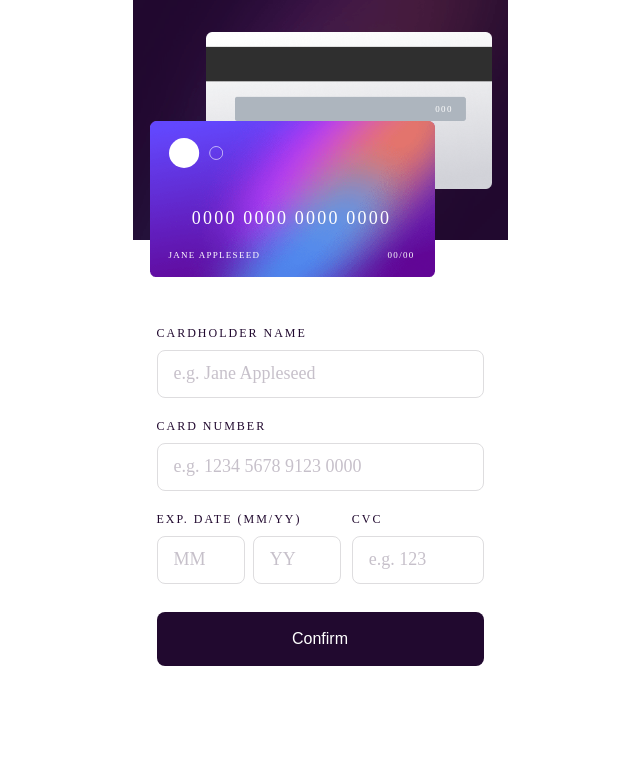
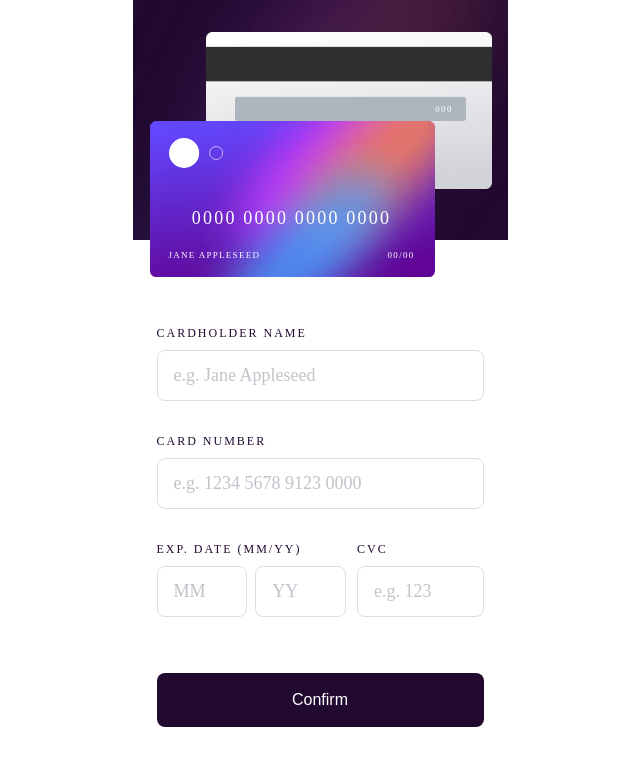
Before and after one commit to roodhouse/frontend-mentor-interactive-card, a React (Create React App) app: page / in a window 1280 px wide. Shown: the top 766 px of the page, without its empty margins (320-960 px from the left). Built offline with nearby package versions, Linux system fonts and the light colour scheme; the HTML template or start-up script is replaced by a standard one.

Commit message:
error divs added

```diff
--- a/src/components/bottom/Form.jsx
+++ b/src/components/bottom/Form.jsx
@@ -10,10 +10,10 @@ function Form() {
     <>
       <div id="formContainer">
         <form noValidate className='w-full flex flex-col items-start'>
-          <div id="cardHolderNameWrapper" className='w-full mb-[20px]'>
+          <div id="cardHolderNameWrapper" className='w-full mb-1'>
             <CardHolderName />
           </div>
-          <div id="cardHolderNumberWrapper" className='w-full mb-[20px]'>
+          <div id="cardHolderNumberWrapper" className='w-full mb-1'>
             <CardHolderNumber />
           </div>
           <div id="expCvcWrapper" className='w-full flex mb-7'>
--- a/src/components/bottom/form/CardHolderName.jsx
+++ b/src/components/bottom/form/CardHolderName.jsx
@@ -8,7 +8,10 @@ function CardHolderName() {
               <label htmlFor="cardHolderName">CARDHOLDER NAME</label>
             </div>
             <div id="theNameContainer">
-              <input type="text" id='cardHolderName' name='cardHolderName' placeholder='e.g. Jane Appleseed' className='w-full border border-solid rounded-lg border-lightGrayishViolet pl-4 py-[11px] placeholder:text-veryDarkViolet placeholder:text-[18px] placeholder:font-["Space_Grotesk"] placeholder:font-medium placeholder:opacity-25' />
+              <input type="text" id='cardHolderName' name='cardHolderName' placeholder='e.g. Jane Appleseed' className='w-full font-["Space_Grotesk"] text-[18px] text-veryDarkViolet border border-solid rounded-lg border-lightGrayishViolet pl-4 py-[11px] placeholder:text-veryDarkViolet placeholder:text-[18px] placeholder:font-["Space_Grotesk"] placeholder:font-medium placeholder:opacity-25' />
+            </div>
+            <div id="cardHolderNameError" className='h-5 text-error text-xs font-["Space_Grotesk"] font-medium mt-2 text-left'>
+              <p id='nameError' className='hidden pt-2'>Name is required</p>
             </div>
           </div>
     </>
--- a/src/components/bottom/form/CardHolderNumber.jsx
+++ b/src/components/bottom/form/CardHolderNumber.jsx
@@ -8,7 +8,10 @@ function CardHolderNumber() {
               <label htmlFor="cardHolderNumber">CARD NUMBER</label>
             </div>
             <div id="theNumberContainer">
-              <input type="text" id='cardHolderNumber' name='cardHolderNumber' placeholder='e.g. 1234 5678 9123 0000' className='w-full border border-solid rounded-lg border-lightGrayishViolet pl-4 py-[11px] placeholder:text-veryDarkViolet placeholder:text-[18px] placeholder:font-["Space_Grotesk"] placeholder:font-medium placeholder:opacity-25'/>
+              <input type="text" id='cardHolderNumber' name='cardHolderNumber' placeholder='e.g. 1234 5678 9123 0000' className='w-full font-["Space_Grotesk"] text-[18px] text-veryDarkViolet border border-solid rounded-lg border-lightGrayishViolet pl-4 py-[11px] placeholder:text-veryDarkViolet placeholder:text-[18px] placeholder:font-["Space_Grotesk"] placeholder:font-medium placeholder:opacity-25'/>
+            </div>
+            <div id="cardHolderNumberError" className='h-5 text-error text-xs font-["Space_Grotesk"] font-medium mt-2 text-left'>
+              <p id='numberError' className='hidden pt-2'>Wrong format, numbers only</p>
             </div>
           </div>
     </>
--- a/src/components/bottom/form/Cvc.jsx
+++ b/src/components/bottom/form/Cvc.jsx
@@ -8,7 +8,10 @@ function Cvc() {
               <label htmlFor="cvc">CVC</label>
             </div>
             <div id="theCvcContainer">
-              <input type="text" id='cvc' name='cvc' placeholder='e.g. 123' className='w-full border border-solid rounded-lg border-lightGrayishViolet pl-4 py-[11px] placeholder:text-veryDarkViolet placeholder:text-[18px] placeholder:font-["Space_Grotesk"] placeholder:font-medium placeholder:opacity-25'/>
+              <input type="text" id='cvc' name='cvc' placeholder='e.g. 123' className='w-full font-["Space_Grotesk"] text-[18px] text-veryDarkViolet border border-solid rounded-lg border-lightGrayishViolet pl-4 py-[11px] placeholder:text-veryDarkViolet placeholder:text-[18px] placeholder:font-["Space_Grotesk"] placeholder:font-medium placeholder:opacity-25'/>
+            </div>
+            <div id="cardHolderCvcError" className='h-5 text-error text-xs font-["Space_Grotesk"] font-medium mt-2 text-left'>
+              <p id='cvcError' className='hidden pt-2'>Can't be blank</p>
             </div>
           </div>
     </>
--- a/src/components/bottom/form/Exp.jsx
+++ b/src/components/bottom/form/Exp.jsx
@@ -9,11 +9,14 @@ function Exp() {
             </div>
             <div id="expDate" className='flex'>
                 <div id="theExpMonthContainer" className='mr-2'>
-                    <input type="text" id='expMonth' name='expMonth' placeholder='MM' className='w-full border border-solid rounded-lg border-lightGrayishViolet pl-4 py-[11px] placeholder:text-veryDarkViolet placeholder:text-[18px] placeholder:font-["Space_Grotesk"] placeholder:font-medium placeholder:opacity-25' />
+                    <input type="text" id='expMonth' name='expMonth' placeholder='MM' className='w-full font-["Space_Grotesk"] text-[18px] text-veryDarkViolet border border-solid rounded-lg border-lightGrayishViolet pl-4 py-[11px] placeholder:text-veryDarkViolet placeholder:text-[18px] placeholder:font-["Space_Grotesk"] placeholder:font-medium placeholder:opacity-25' />
                 </div>
                 <div id="theExpYearContainer">
-                    <input type="text" id='expYear' name='expYear' placeholder='YY' className='w-full border border-solid rounded-lg border-lightGrayishViolet pl-4 py-[11px] placeholder:text-veryDarkViolet placeholder:text-[18px] placeholder:font-["Space_Grotesk"] placeholder:font-medium placeholder:opacity-25' />
+                    <input type="text" id='expYear' name='expYear' placeholder='YY' className='w-full font-["Space_Grotesk"] text-[18px] text-veryDarkViolet border border-solid rounded-lg border-lightGrayishViolet pl-4 py-[11px] placeholder:text-veryDarkViolet placeholder:text-[18px] placeholder:font-["Space_Grotesk"] placeholder:font-medium placeholder:opacity-25' />
                 </div>
+            </div>
+            <div id="cardHolderExpError" className='h-5 text-error text-xs font-["Space_Grotesk"] font-medium mt-2 text-left'>
+              <p id='expError' className='hidden pt-2'>Can't be blank</p>
             </div>
           </div>
     </>
```
